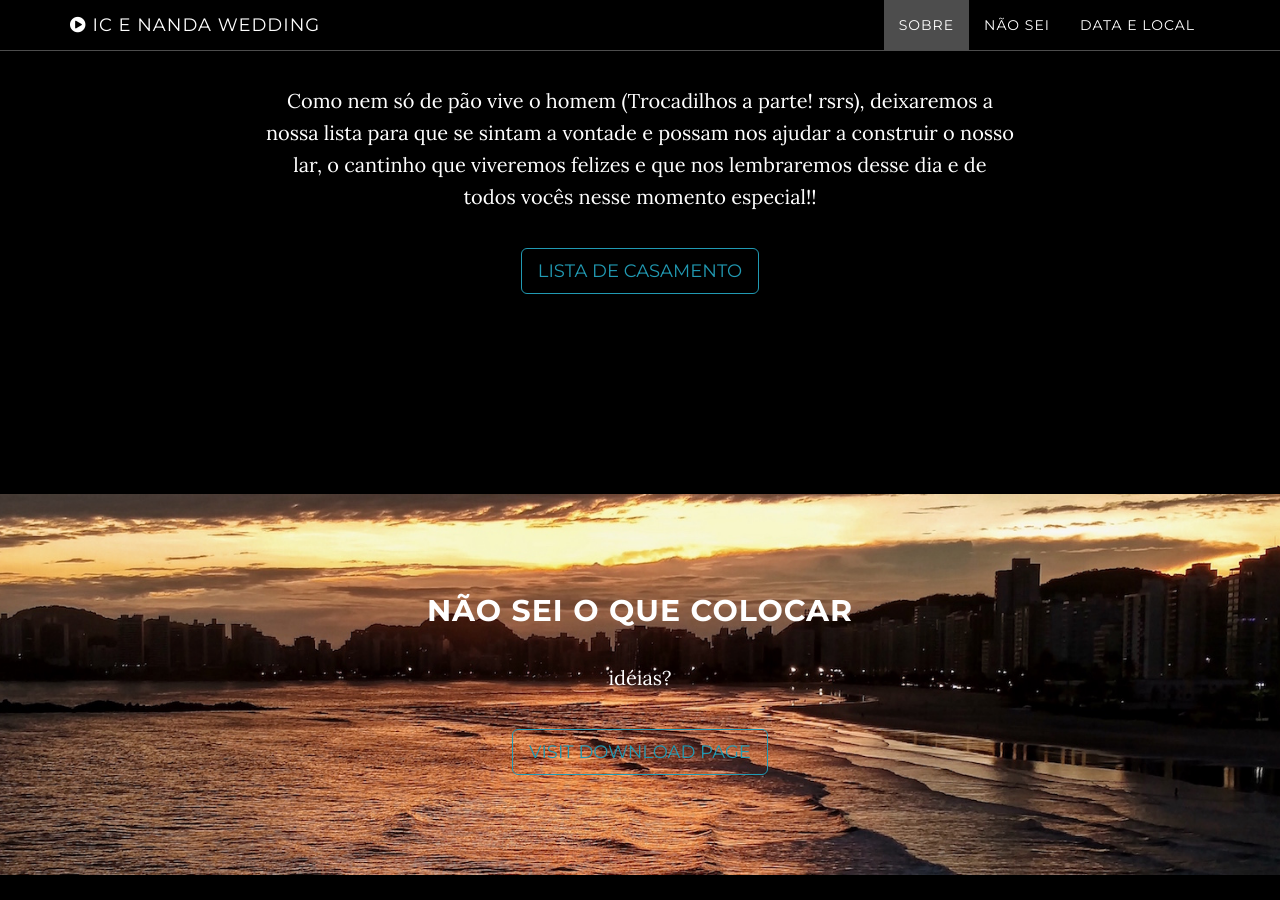
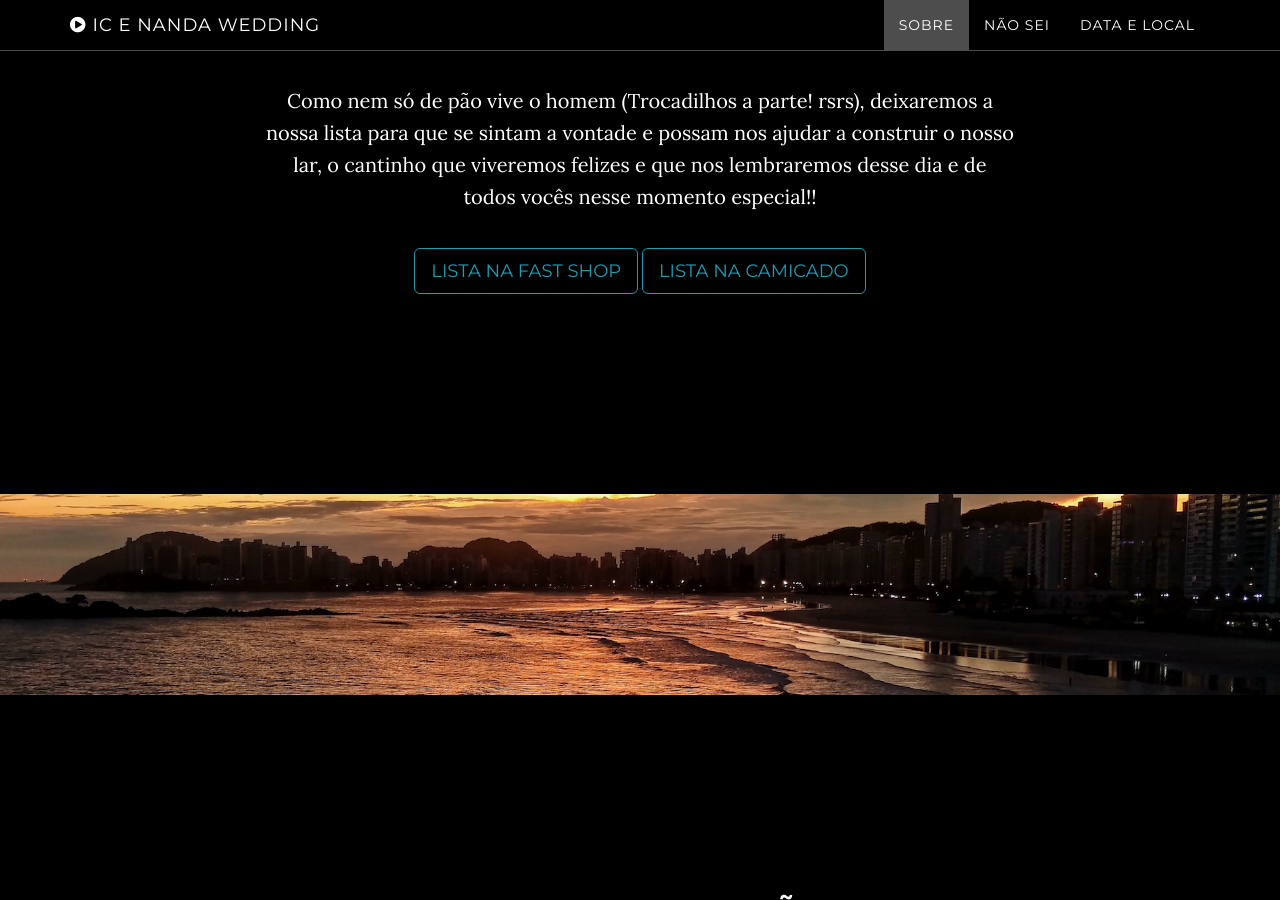
Before and after one commit to icaro02/wedding_website, a Jekyll site: the page built from index.html, in a window 1280 px wide and 900 px high, scrolled down 1555 px. Built offline with Jekyll 4.4.1, drawn with Linux system fonts in a browser that asks for light colours.

Commit message:
lists edited

```diff
--- a/_includes/about.html
+++ b/_includes/about.html
@@ -16,7 +16,9 @@
                 <p>
                     Como nem só de pão vive o homem (Trocadilhos a parte! rsrs), deixaremos a nossa lista para que se sintam a vontade e possam nos ajudar a construir o nosso lar, o cantinho que viveremos felizes e que nos lembraremos desse dia e de todos vocês nesse momento especial!!
                 </p>
-                <a href="https://docs.google.com/spreadsheets/d/1ydlN50r8Q6l6GJ3cVzoOpcrMQHbxBw0tIetGeVS84UY/edit?usp=sharing" target="_blank" class="btn btn-default btn-lg">Lista de Casamento</a>
+                <!-- <a href="https://docs.google.com/spreadsheets/d/1ydlN50r8Q6l6GJ3cVzoOpcrMQHbxBw0tIetGeVS84UY/edit?usp=sharing" target="_blank" class="btn btn-default btn-lg">Lista na Fast Shop</a> -->
+                <a href="http://listadecasamento.fastshop.com.br/ListaCasamento/ListaCasamentoProdutos.aspx?ID=219367" target="_blank" class="btn btn-default btn-lg">Lista na Fast Shop</a>
+                <a href="https://docs.google.com/spreadsheets/d/1ydlN50r8Q6l6GJ3cVzoOpcrMQHbxBw0tIetGeVS84UY/edit?usp=sharing" target="_blank" class="btn btn-default btn-lg">Lista na Camicado</a>
             </div>
         </div>
     </section>
--- a/_includes/download.html
+++ b/_includes/download.html
@@ -3,9 +3,11 @@
         <div class="download-section">
             <div class="container">
                 <div class="col-lg-8 col-lg-offset-2">
+                    <!--
                     <h2>Não sei o que colocar</h2>
                     <p>idéias?</p>
                     <a href="http://startbootstrap.com/template-overviews/grayscale/" class="btn btn-default btn-lg">Visit Download Page</a>
+                    -->
                 </div>
             </div>
         </div>
```
Also changed, not shown: 1 other file.
